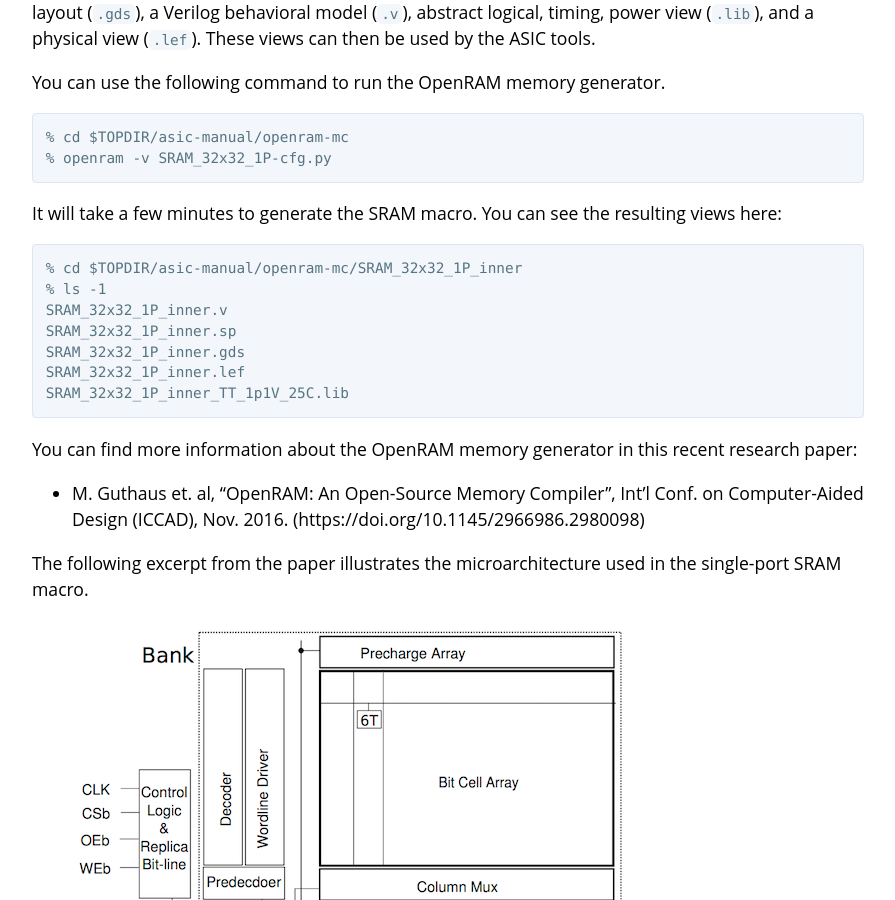
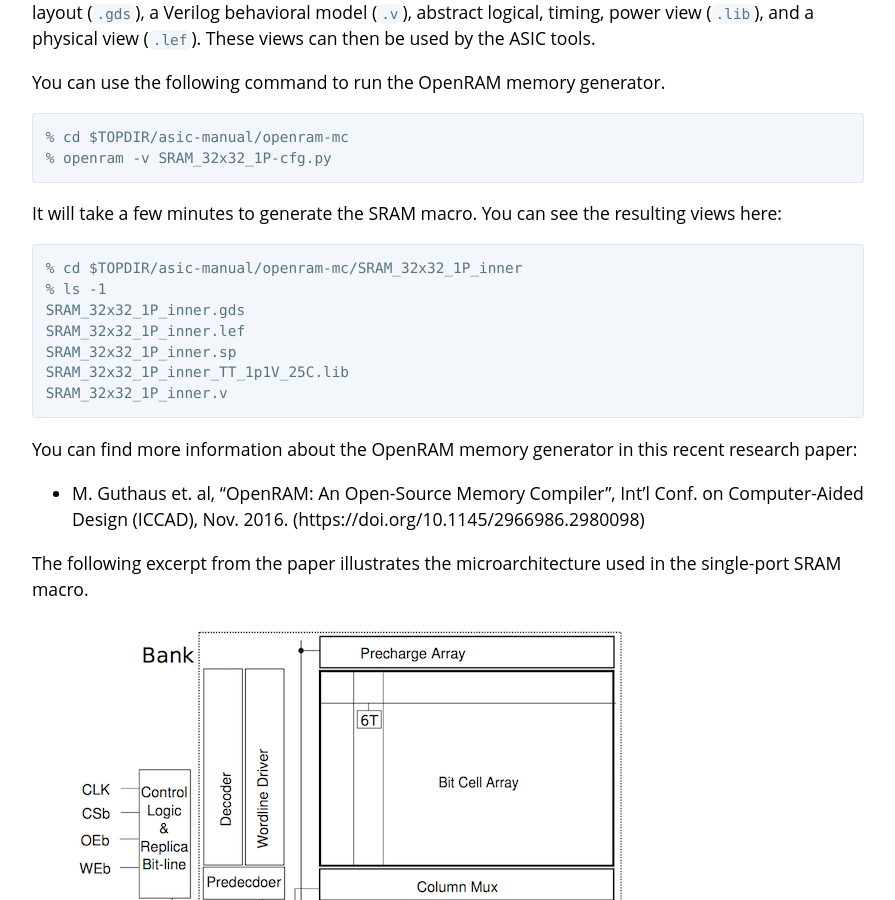
Before and after one commit to cornell-ece5745/ece5745-S05-srams, a Jekyll site: the page built from docs/index.md, in a window 1280 px wide and 900 px high, scrolled down 1979 px. Shown: the whole window, without its empty margins (192-1087 px from the left). Built offline with Jekyll 4.4.1, drawn with Linux system fonts in a browser that asks for light colours; our own code applies the rules of GitHub Pages for plain Markdown files.

Commit message:
Alphabetize ls output

```diff
--- a/docs/index.md
+++ b/docs/index.md
@@ -108,11 +108,12 @@ resulting views here:
 
     % cd $TOPDIR/asic-manual/openram-mc/SRAM_32x32_1P_inner
     % ls -1
-    SRAM_32x32_1P_inner.v
-    SRAM_32x32_1P_inner.sp
     SRAM_32x32_1P_inner.gds
     SRAM_32x32_1P_inner.lef
+    SRAM_32x32_1P_inner.sp
     SRAM_32x32_1P_inner_TT_1p1V_25C.lib
+    SRAM_32x32_1P_inner.v
+
 
 You can find more information about the OpenRAM memory generator in this
 recent research paper:
```
